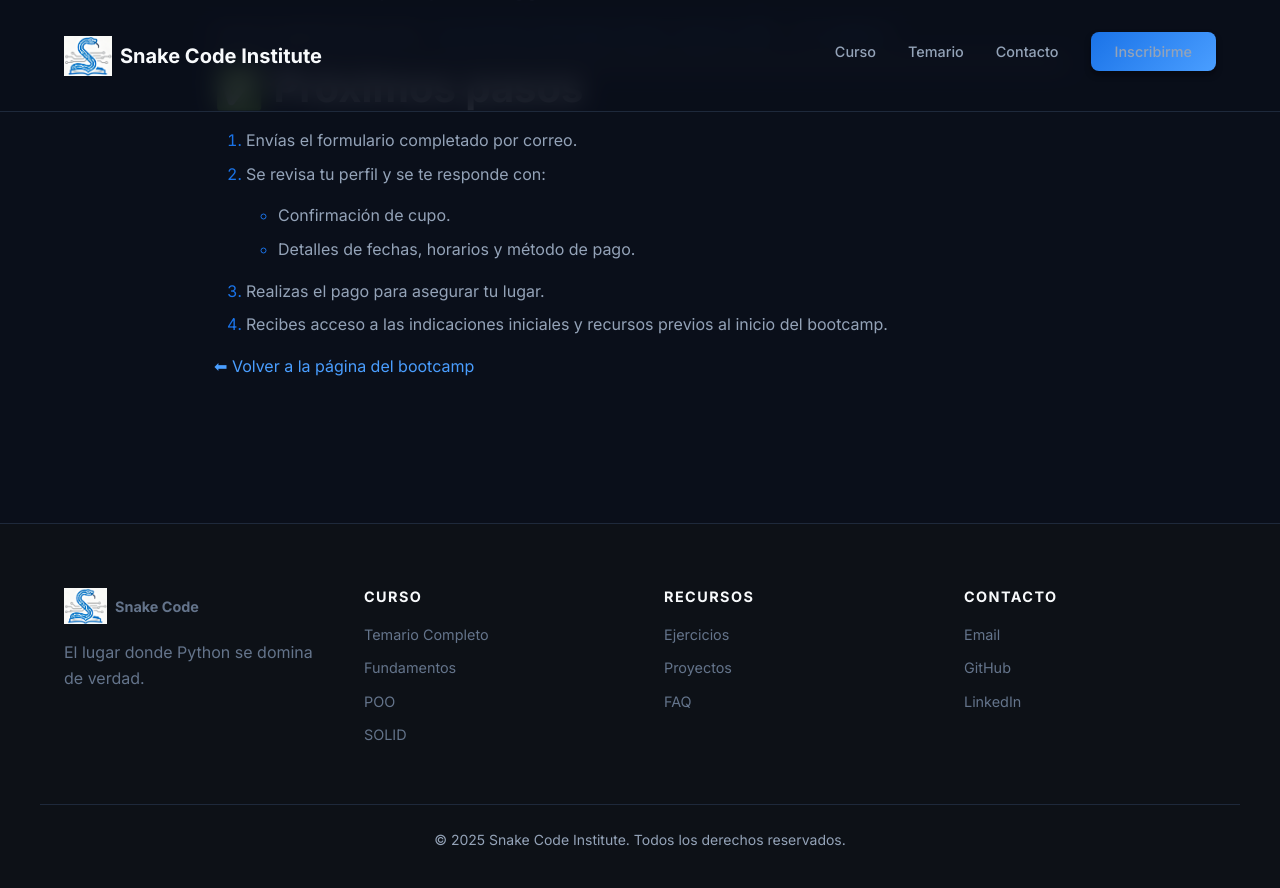
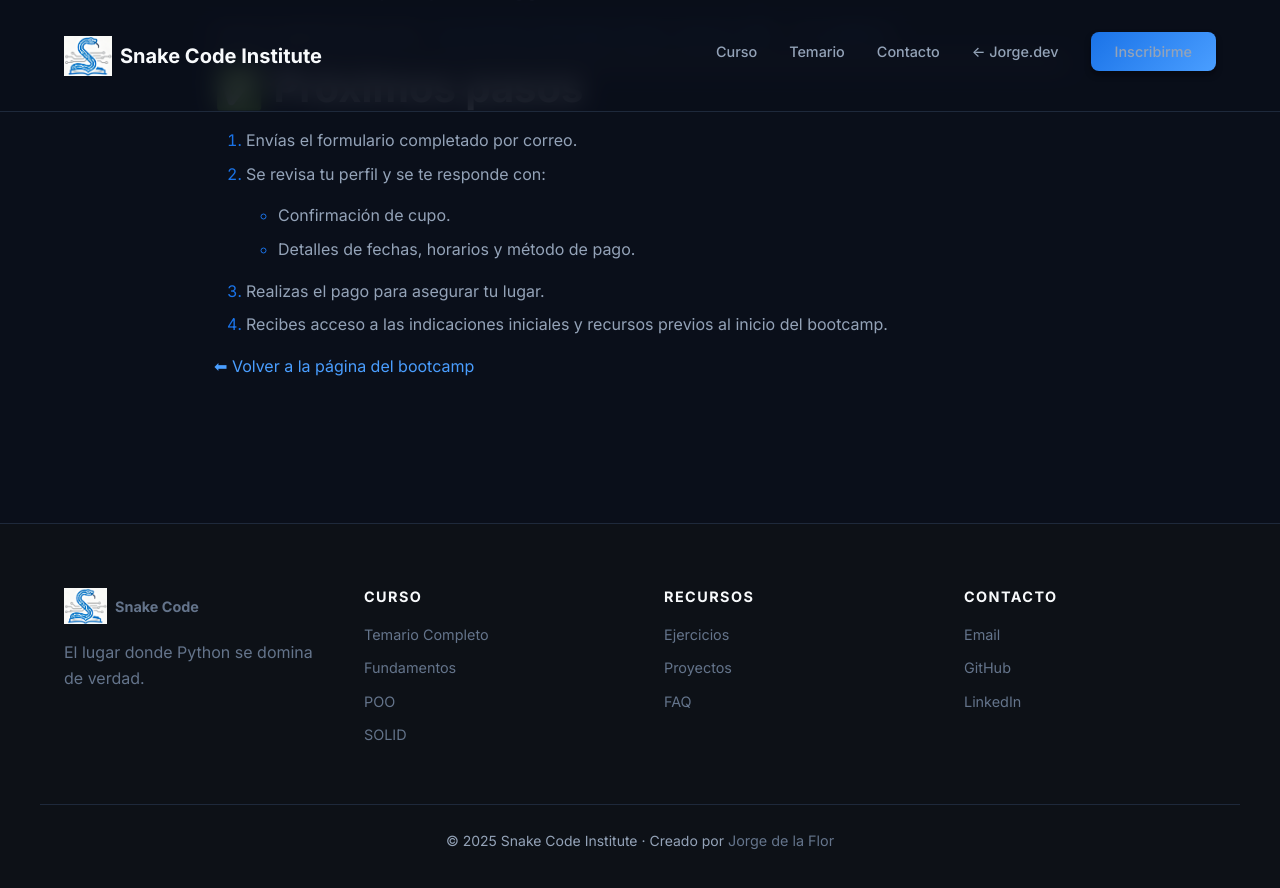
Before and after one commit to Jorge-de-la-Flor/Jorge-de-la-Flor.github.io, a Jekyll site: the page built from md_pages/sci/inscripcion.md, in a window 1280 px wide and 900 px high, scrolled down 1659 px. Shown: the top 888 px of the window. Built offline with Jekyll 4.4.1, drawn with Linux system fonts in a browser that asks for light colours; nearby versions of some CDN libraries.

Commit message:
update html

```diff
--- a/_layouts/default.html
+++ b/_layouts/default.html
@@ -667,6 +669,8 @@
         <div class="footer-links">
           <a href="{{ site.github.owner_url }}"><i class="fab fa-github"></i> GitHub</a>
           <a href="https://linktr.ee/frostalo"><i class="fas fa-link"></i> Linktree</a>
+          <!-- Agregado enlace a Blog en footer -->
+          <a href="{{ '/md_pages/blog/' | relative_url }}"><i class="fas fa-newspaper"></i> Blog</a>
           <a href="{{ '/md_pages/sci/' | relative_url }}"><i class="fas fa-graduation-cap"></i> Snake Code Institute</a>
         </div>
         <p class="footer-copy">
--- a/_layouts/sci.html
+++ b/_layouts/sci.html
@@ -692,7 +692,7 @@
   <!-- Navbar -->
   <nav class="sci-navbar">
     <div class="sci-navbar-container">
-      <a href="{{ '/' | relative_url }}" class="sci-navbar-brand">
+      <a href="{{ '/md_pages/sci/' | relative_url }}" class="sci-navbar-brand">
         <img src="{{ '/assets/images/sci/logo-sci.png' | relative_url }}" alt="Snake Code Institute">
         <span>Snake Code Institute</span>
       </a>
@@ -707,7 +707,9 @@
         <li><a href="{{ '/md_pages/sci/' | relative_url }}">Curso</a></li>
         <li><a href="{{ '/md_pages/sci/temario' | relative_url }}">Temario</a></li>
         <li><a href="#contacto">Contacto</a></li>
-        <li><a href="{{ site.sci_enroll_url | default: '#' }}" class="sci-btn sci-btn-primary">Inscribirme</a></li>
+        <!-- Agregado enlace de regreso a Jorge.dev -->
+        <li><a href="{{ '/' | relative_url }}">← Jorge.dev</a></li>
+        <li><a href="{{ site.sci_enroll_url | default: '#inscripcion' }}" class="sci-btn sci-btn-primary">Inscribirme</a></li>
       </ul>
     </div>
   </nav>
@@ -737,7 +739,7 @@
   <footer class="sci-footer" id="contacto">
     <div class="sci-footer-content">
       <div>
-        <a href="{{ '/' | relative_url }}" class="sci-footer-brand">
+        <a href="{{ '/md_pages/sci/' | relative_url }}" class="sci-footer-brand">
           <img src="{{ '/assets/images/sci/logo-sci.png' | relative_url }}" alt="Snake Code Institute">
           <span>Snake Code</span>
         </a>
@@ -748,9 +750,9 @@
         <h4>Curso</h4>
         <ul>
           <li><a href="{{ '/md_pages/sci/temario' | relative_url }}">Temario Completo</a></li>
-          <li><a href="{{ '/md_pages/sci/modulo-1' | relative_url }}">Fundamentos</a></li>
-          <li><a href="{{ '/md_pages/sci/poo' | relative_url }}">POO</a></li>
-          <li><a href="{{ '/md_pages/sci/solid' | relative_url }}">SOLID</a></li>
+          <li><a href="{{ '/md_pages/sci/' | relative_url }}#fundamentos">Fundamentos</a></li>
+          <li><a href="{{ '/md_pages/sci/' | relative_url }}#poo">POO</a></li>
+          <li><a href="{{ '/md_pages/sci/' | relative_url }}#solid">SOLID</a></li>
         </ul>
       </div>
 
@@ -766,32 +768,21 @@
       <div>
         <h4>Contacto</h4>
         <ul>
-          <li><a href="mailto:{{ site.sci_email | default: 'contacto@snakecode.com' }}">Email</a></li>
-          <li><a href="{{ site.sci_github | default: '#' }}">GitHub</a></li>
-          <li><a href="{{ site.sci_linkedin | default: '#' }}">LinkedIn</a></li>
+          <li><a href="mailto:contacto@snakecode.dev">Email</a></li>
+          <li><a href="{{ site.github.owner_url }}">GitHub</a></li>
+          <li><a href="https://linkedin.com/in/jorgedelaflor">LinkedIn</a></li>
         </ul>
       </div>
     </div>
 
     <div class="sci-footer-bottom">
-      <p>&copy; {{ 'now' | date: "%Y" }} Snake Code Institute. Todos los derechos reservados.</p>
+      <p>© {{ 'now' | date: "%Y" }} Snake Code Institute · Creado por <a href="{{ '/' | relative_url }}">Jorge de la Flor</a></p>
     </div>
   </footer>
 
   <!-- Highlight.js -->
   <script src="https://cdnjs.cloudflare.com/ajax/libs/highlight.js/11.9.0/highlight.min.js"></script>
   <script src="https://cdnjs.cloudflare.com/ajax/libs/highlight.js/11.9.0/languages/python.min.js"></script>
-  <script>
-    // Inicializar syntax highlighting
-    hljs.highlightAll();
-
-    // Agregar label de lenguaje a los bloques de código
-    document.querySelectorAll('pre code').forEach((block) => {
-      const lang = block.className.match(/language-(\w+)/);
-      if (lang) {
-        block.parentElement.setAttribute('data-lang', lang[1]);
-      }
-    });
-  </script>
+  <script>hljs.highlightAll();</script>
 </body>
 </html>
```
Also changed, not shown: other parts of _layouts/default.html (+2 -0 lines).
